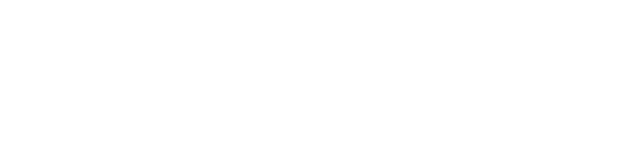
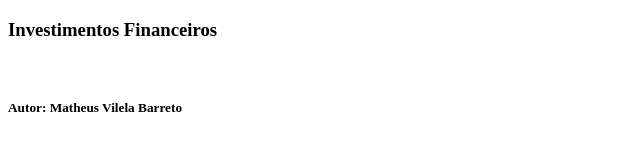
Before and after one commit to Mvilel/Repositorio-Coder, a plain HTML site: page index.html in a window 1280 px wide. Shown: the whole page, without its empty margins (0-640 px from the left). Drawn offline with Linux system fonts and the light colour scheme.

Commit message:
arrumando o arquivo

```diff
--- a/index.html
+++ b/index.html
@@ -3,10 +3,13 @@
 <head>
   <meta charset="UTF-8">
   <meta name="viewport" content="width=device-width, initial-scale=1.0">
-  <title>Projeto final primeira ideia</title>
+  <title>Projeto final (protótipo)</title>
 </head>
 <body>
-
+  <title>Tipos de aplicações</title> <!--nome do projeto (primeira ideia)-->
+  <h3><strong>Investimentos Financeiros</strong></h3> <!--tema do projeto final (protótipo)-->
+  <br>
+  <h5>Autor: Matheus Vilela Barreto</h5>
 
 </body>
 </html>
```
